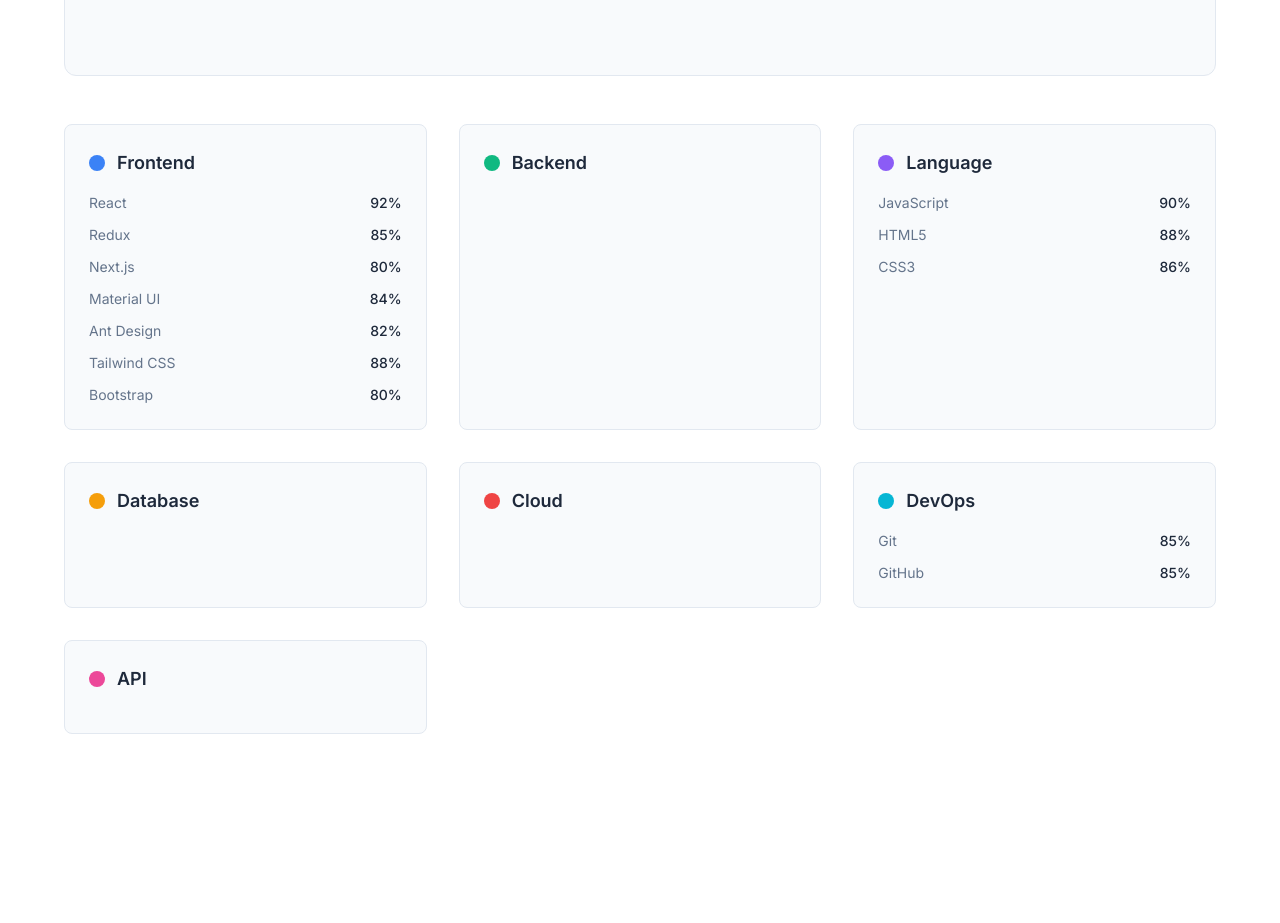
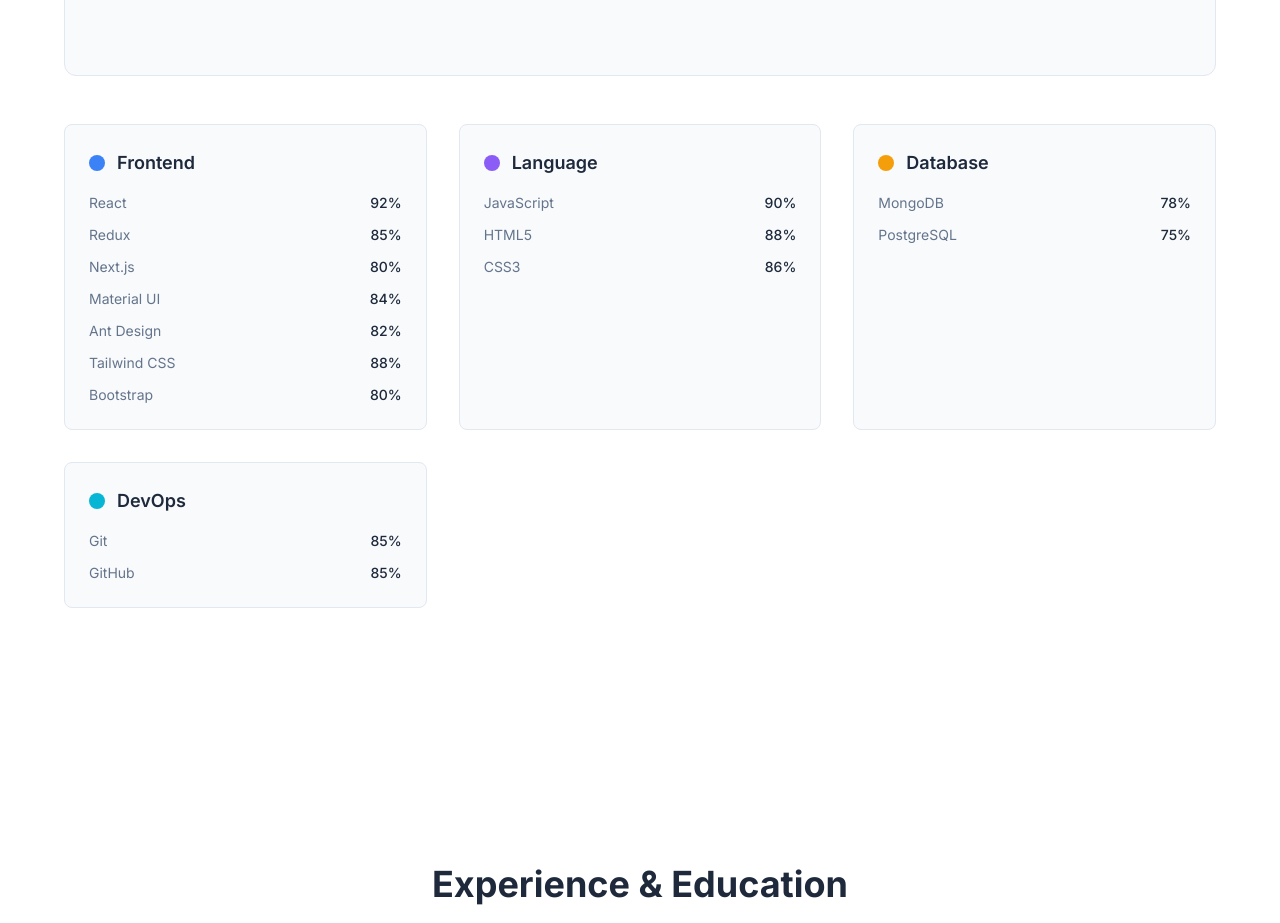
Before and after one commit to mayurb1/mbfolio, a React (Vite) app: page / in a window 1280 px wide. Shown: the part 2880-3803 px from the top of the page. Built offline with nearby package versions, Linux system fonts and the light colour scheme; no server answers.

Commit message:
Skills: add MongoDB and PostgreSQL; hide empty category cards

```diff
--- a/src/components/sections/Skills.jsx
+++ b/src/components/sections/Skills.jsx
@@ -62,6 +62,8 @@
     { name: 'Bootstrap', level: 80, category: 'Frontend', color: '#7952B3' },
     { name: 'Git', level: 85, category: 'DevOps', color: '#F05032' },
     { name: 'GitHub', level: 85, category: 'DevOps', color: '#333333' },
+    { name: 'MongoDB', level: 78, category: 'Database', color: '#47A248' },
+    { name: 'PostgreSQL', level: 75, category: 'Database', color: '#336791' },
   ]
 
   const categories = {
@@ -244,7 +246,9 @@
       .attr('transform', `translate(${size / 2},${size / 2})`)
 
     // Category averages for radar chart
-    const radarData = Object.entries(categories).map(([category, data]) => {
+    const radarData = Object.entries(categories)
+      .filter(([_category, data]) => data.skills && data.skills.length > 0)
+      .map(([category, data]) => {
         const avgLevel =
           data.skills.reduce((sum, skill) => sum + skill.level, 0) /
           data.skills.length
@@ -701,7 +705,11 @@
             transition={{ duration: 0.8, delay: 0.6 }}
             className="grid grid-cols-1 sm:grid-cols-2 lg:grid-cols-3 gap-6 sm:gap-8"
           >
-            {Object.entries(categories).map(([category, data], index) => (
+            {Object.entries(categories)
+              .filter(
+                ([_category, data]) => data.skills && data.skills.length > 0
+              )
+              .map(([category, data], index) => (
                 <motion.div
                   key={category}
                   className="bg-surface border border-border rounded-lg p-6 hover:shadow-lg transition-shadow duration-200"
```
Lines whose indentation alone changed are shown as unchanged.
